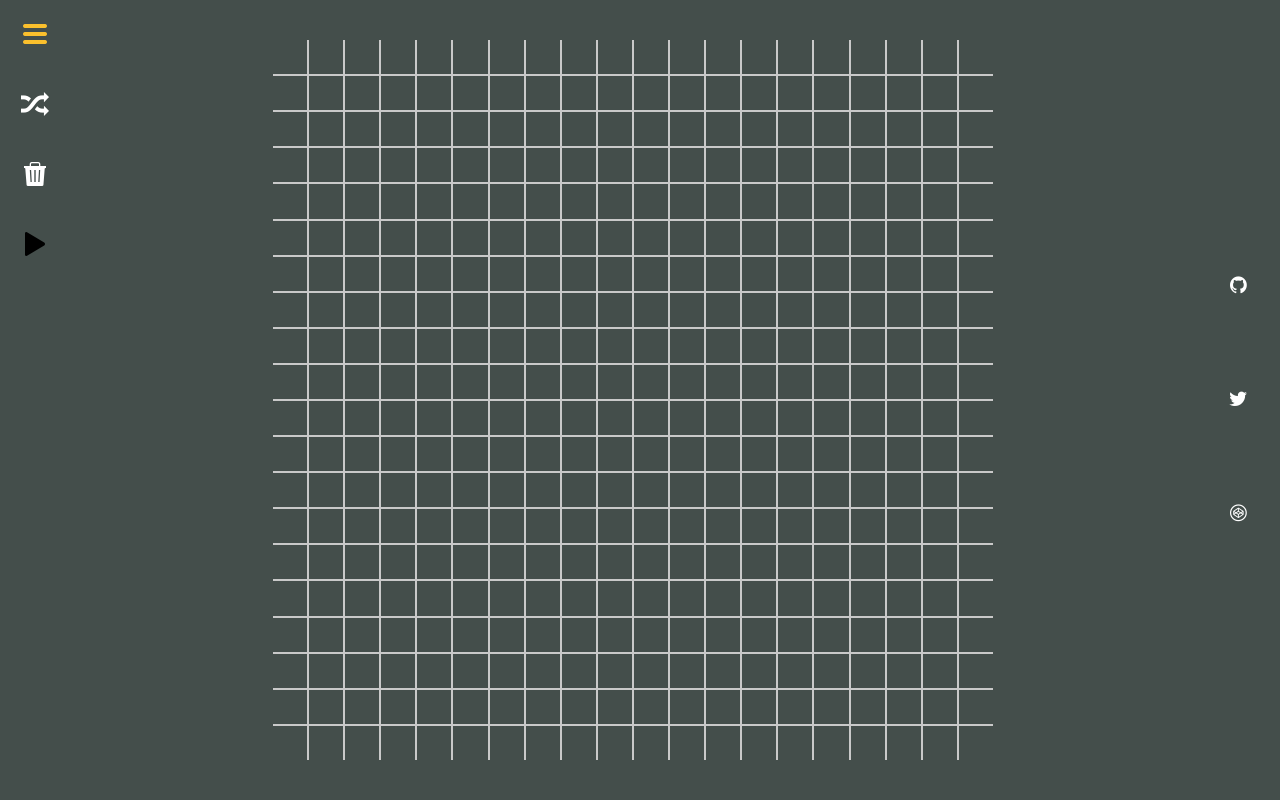
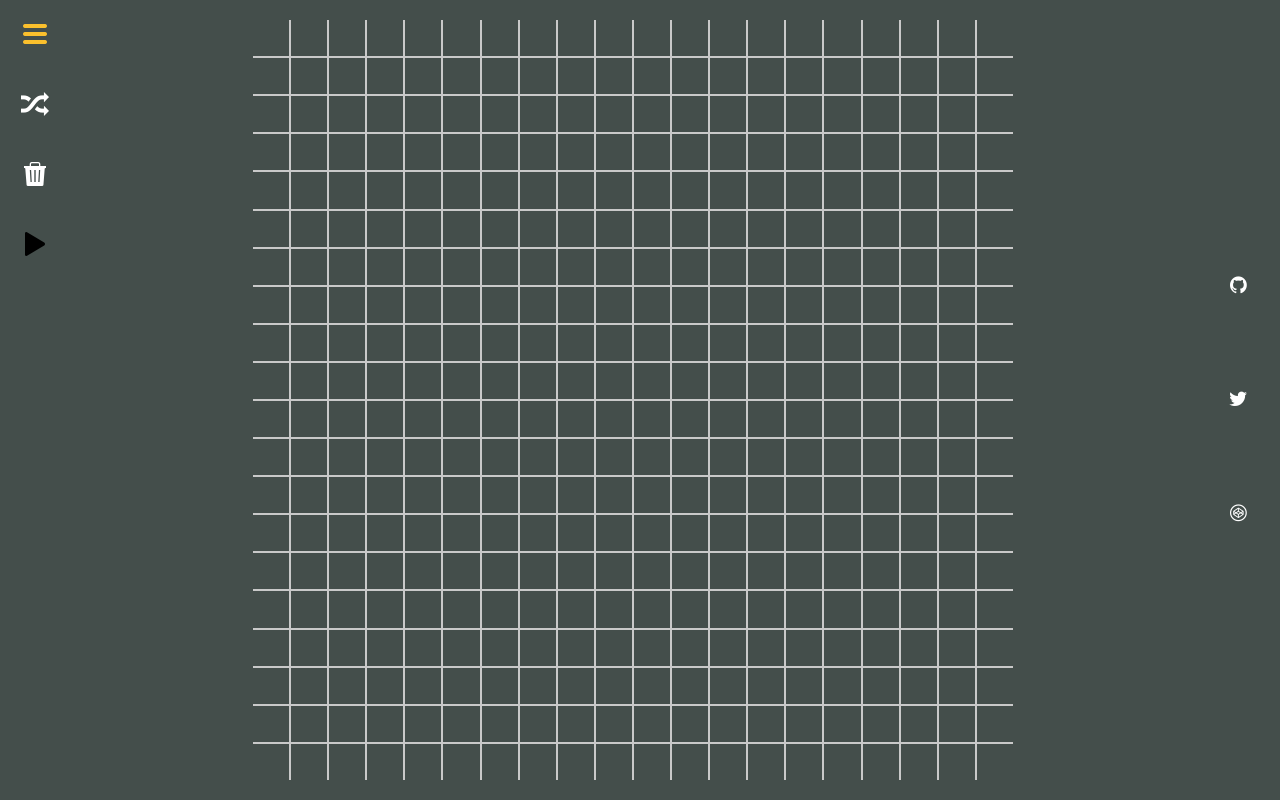
Before and after one commit to gurugu-fcc-projects/FCC_game_of_life, a React (Create React App) app: page / in a window 1280 px wide. Built offline with nearby package versions, Linux system fonts and the light colour scheme.

Commit message:
Lower media query breakpoint from 570 to 560px

```diff
--- a/src/scss/partials/_app.scss
+++ b/src/scss/partials/_app.scss
@@ -20,7 +20,7 @@ html {
   display: none;
 }
 
-@media only screen and (max-width: 570px) {
+@media only screen and (max-width: 560px) {
   .app {
     flex-direction: column;
   }
--- a/src/scss/partials/_gameboard.scss
+++ b/src/scss/partials/_gameboard.scss
@@ -3,9 +3,9 @@
   width: 70%;
 
   // width: 90vw;
-  max-width: 90vh;
+  max-width: 95vh;
   // height: 90vw;
-  max-height: 90vh;
+  max-height: 95vh;
   cursor: grab;
   .row {
     display: flex;
--- a/src/scss/partials/_infobar.scss
+++ b/src/scss/partials/_infobar.scss
@@ -7,7 +7,7 @@
   font-weight: 200;
   color: var(--text-color);
   padding: 10px;
-  @media only screen and (min-width: 570px) {
+  @media only screen and (min-width: 560px) {
     flex-direction: column;
     justify-content: center;
     align-items: center;
@@ -25,7 +25,7 @@
     justify-content: space-around;
     align-items: flex-end;
     font-size: 0.9rem;
-    @media only screen and (min-width: 570px) {
+    @media only screen and (min-width: 560px) {
       flex-direction: column;
       justify-content: space-between;
     }
--- a/src/scss/partials/_interface.scss
+++ b/src/scss/partials/_interface.scss
@@ -1,7 +1,7 @@
 .interface {
   display: flex;
   flex-direction: column;
-  @media only screen and (max-width: 570px) and (orientation: portrait) {
+  @media only screen and (max-width: 560px) and (orientation: portrait) {
     flex-direction: row;
     justify-content: space-between;
     padding: 15px 5% 0 5%;
--- a/src/scss/partials/_settings.scss
+++ b/src/scss/partials/_settings.scss
@@ -34,7 +34,7 @@
     width: 350px;
     transform: translateX(-1200px);
   }
-  @media only screen and (max-width: 570px) {
+  @media only screen and (max-width: 560px) {
     height: 380px;
     width: 100%;
     transform: translateY(-1200px);
@@ -43,7 +43,7 @@
   &.show {
     transform: translateX(0);
 
-    @media only screen and (max-width: 570px) {
+    @media only screen and (max-width: 560px) {
       transform: translateY(0);
     }
   }
@@ -61,7 +61,7 @@
     cursor: pointer;
     outline: none;
 
-    @media only screen and (max-width: 570px) {
+    @media only screen and (max-width: 560px) {
       align-self: flex-start;
       margin: 31px 0 20px 31px;
       transform: rotate(90deg);
```
